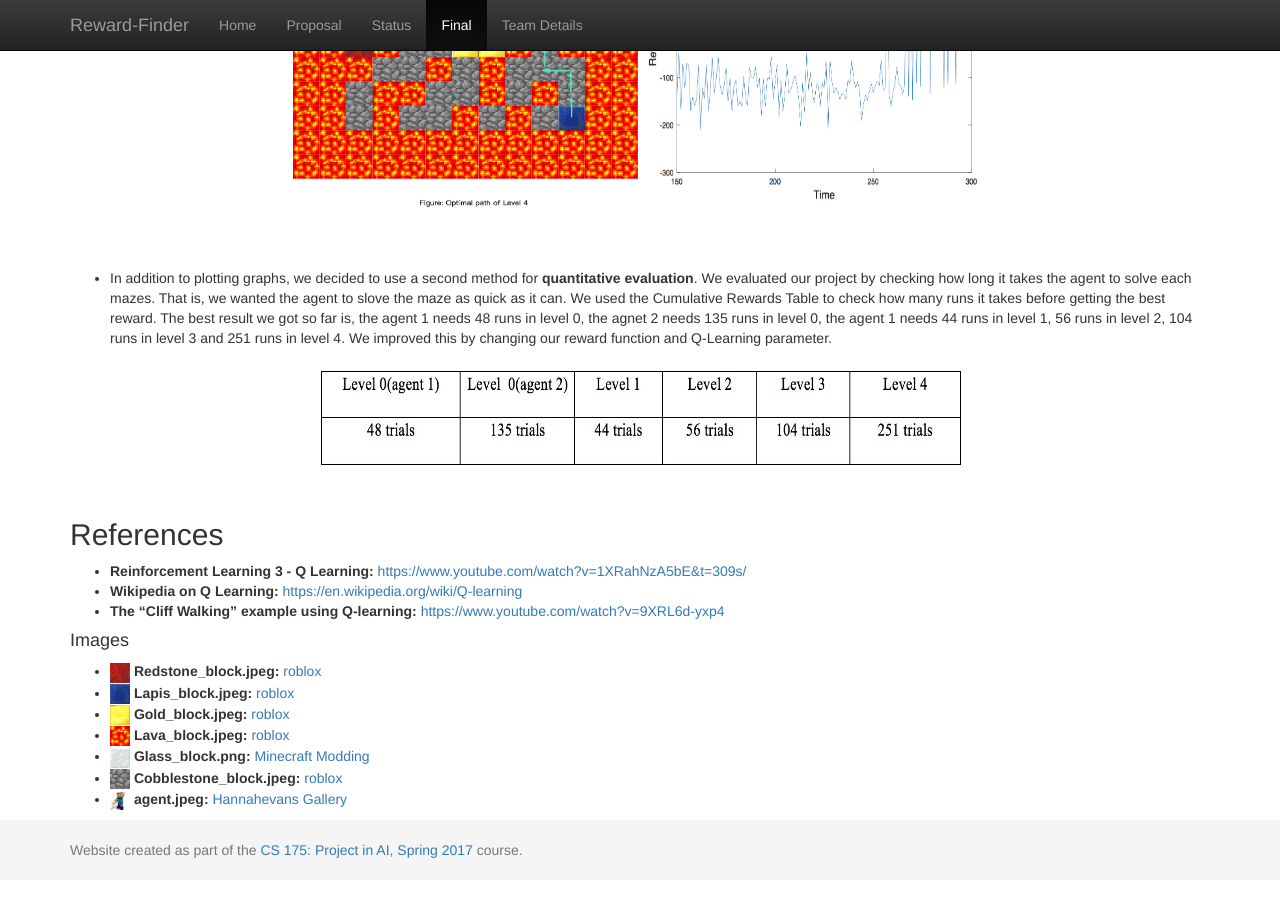
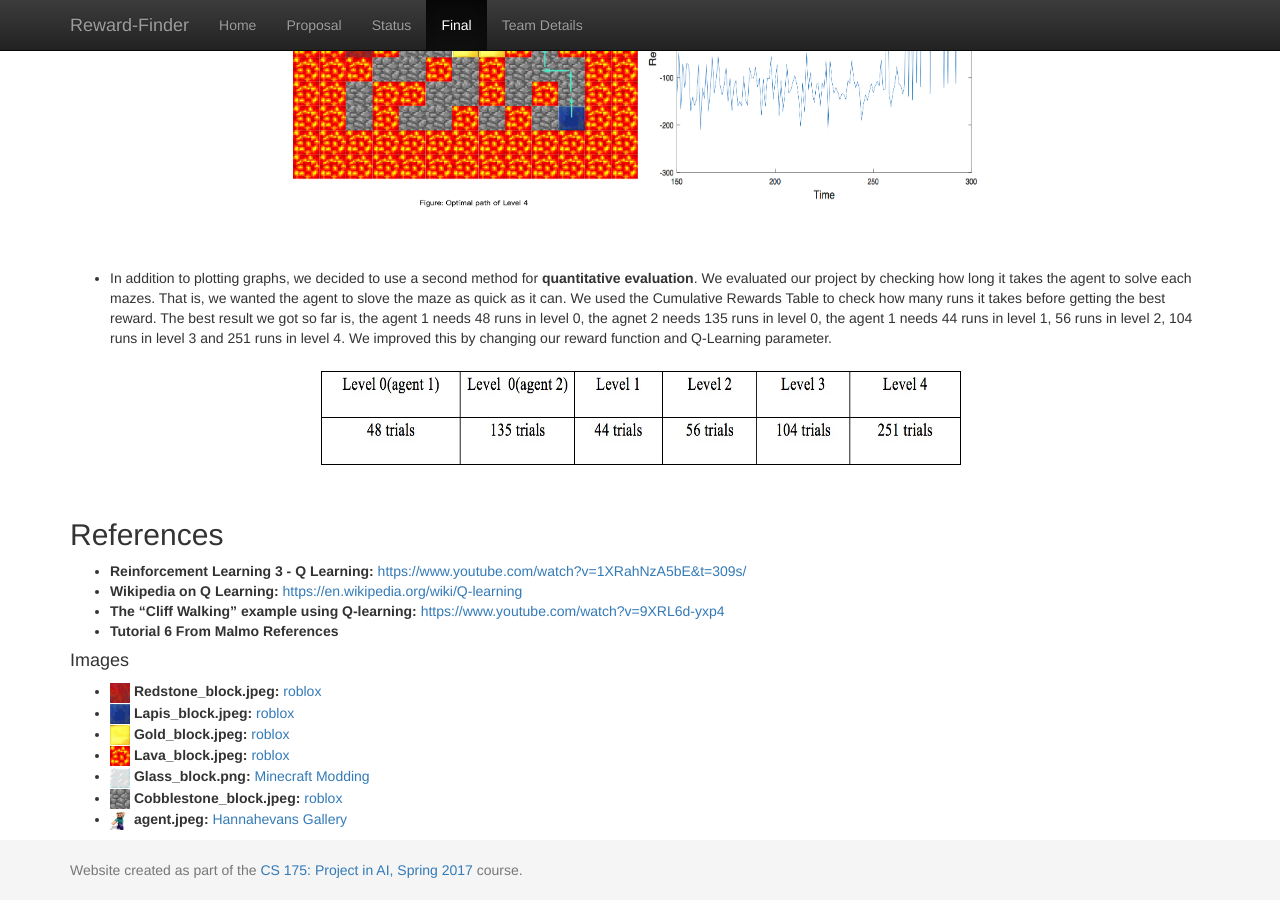
Before and after one commit to Moe202/CS175-Group-8, a Jekyll site: the page built from docs/final.md, in a window 1280 px wide and 900 px high, scrolled down 8421 px. Built offline with Jekyll 4.4.1, drawn with Linux system fonts in a browser that asks for light colours.

Commit message:
add malmo reference

```diff
--- a/docs/final.md
+++ b/docs/final.md
@@ -194,6 +194,7 @@ The optimal path of level 3 is *(1,1) moves-\> (1,2) moves-\> (1,3) moves-\> (2,
 * **Reinforcement Learning 3 - Q Learning:** <https://www.youtube.com/watch?v=1XRahNzA5bE&t=309s/>
 * **Wikipedia on Q Learning:** <https://en.wikipedia.org/wiki/Q-learning>
 * **The "Cliff Walking" example using Q-learning:** <https://www.youtube.com/watch?v=9XRL6d-yxp4>
+* **Tutorial 6 From Malmo References**
 
 #### Images
 * <img src="images/redstone.jpeg" width="20" height="20"/> **Redstone_block.jpeg:** [roblox](https://www.roblox.com/library/105562771/Redstone-Block-Front)
```
